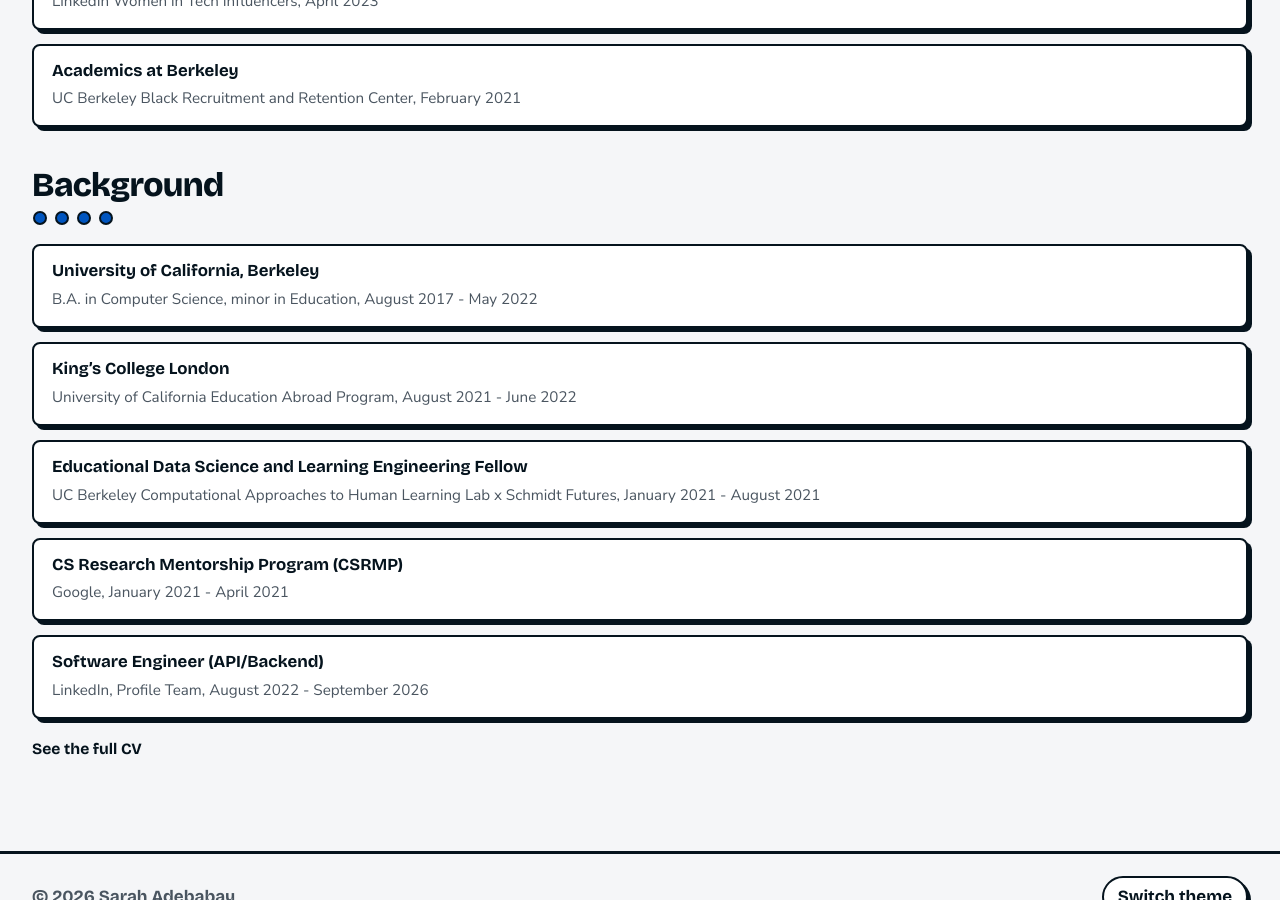
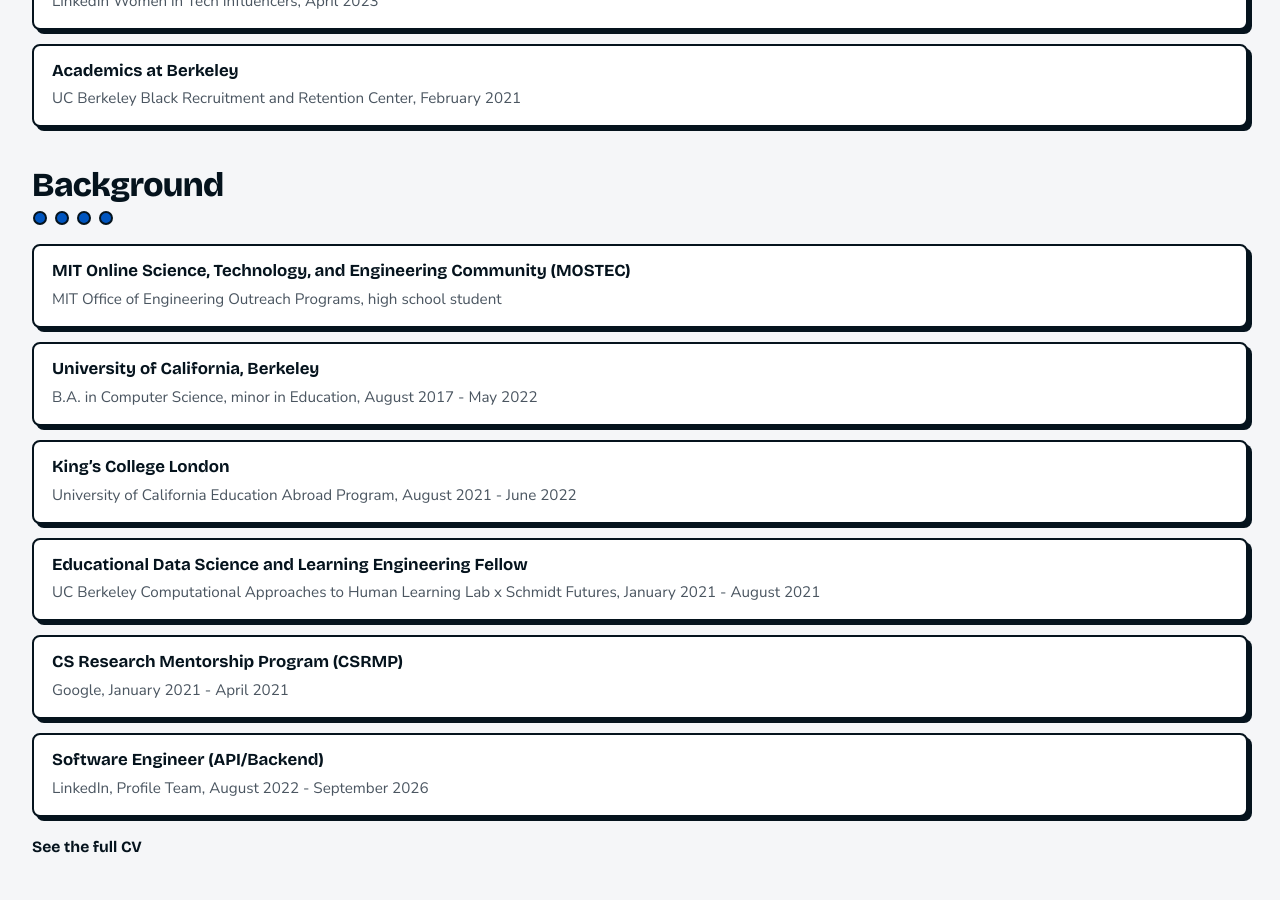
Before and after one commit to sarah-adebabay/sarah-adebabay.github.io, a Jekyll site: the page built from _pages/mit.md, in a window 1280 px wide and 900 px high, scrolled down 5551 px. Built offline with Jekyll 4.4.1, drawn with Linux system fonts in a browser that asks for light colours.

Commit message:
List MOSTEC under Background on /mit/
Co-Authored-By: Claude Opus 5.5 <noreply@anthropic.com>

```diff
--- a/_data/mit.yml
+++ b/_data/mit.yml
@@ -66,6 +66,12 @@ featured:
     why: "A high-fidelity prototype of an app that helps young adults make friends across the world, with AI real-time translation removing the language barrier. It asks what a genuine connection feels like when AI sits in the middle of it."
     read: "A design prototype, not a shipped product."
 
+# Extra Background lines, shown first under Background. when and detail are optional.
+background:
+  - title: "MIT Online Science, Technology, and Engineering Community (MOSTEC)"
+    org: "MIT Office of Engineering Outreach Programs, high school student"
+    when: ""
+
 # Extra sections. groups puts that group's chip above the section.
 leadership:
   groups: [social-algorithms]
--- a/_pages/mit.md
+++ b/_pages/mit.md
@@ -88,6 +88,8 @@ full_width: true
 <section class="record" id="background">
   <h2>Background</h2>
   <ul class="plain">
+    {% for b in mit.background %}<li><strong>{{ b.title }}</strong><small>{{ b.org }}{% if b.when != "" %}, {{ b.when }}{% endif %}</small>{% if b.detail %}<p class="li-about">{{ b.detail }}</p>{% endif %}</li>
+    {% endfor %}
     {% for e in site.data.home.education %}<li><strong>{{ e.school }}</strong><small>{{ e.degree }}, {{ e.dates }}</small></li>
     {% endfor %}
     {% for r in site.data.research.programs %}<li><strong>{{ r.title }}</strong><small>{{ r.org }}, {{ r.when }}</small></li>
```
